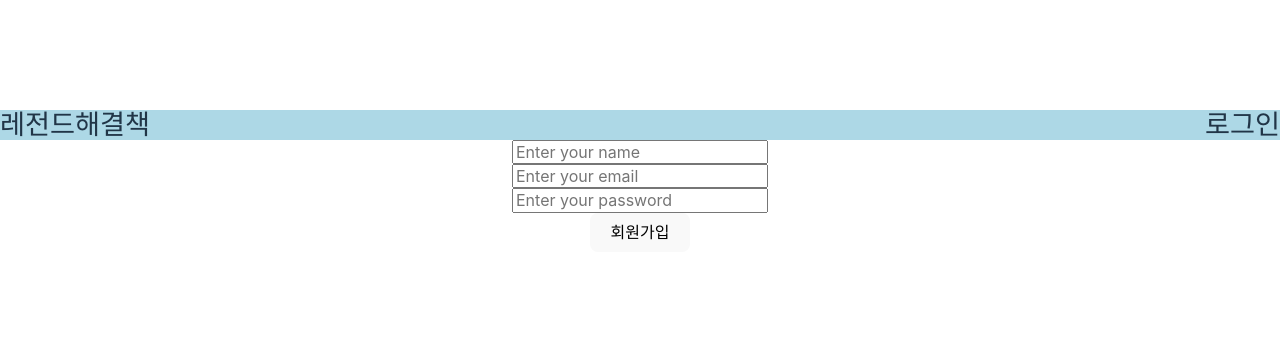
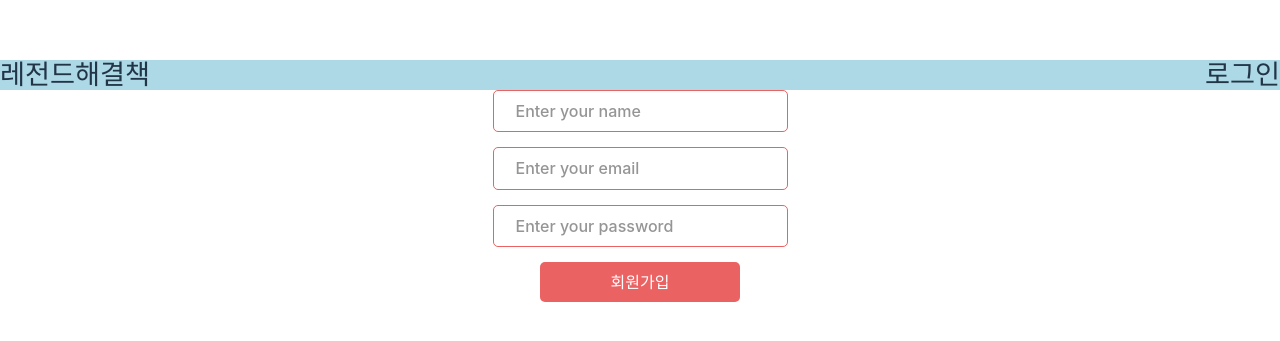
Before and after one commit to uing0ing0/soundweb, a React (Vite) app: page /signup in a window 1280 px wide. Shown: the part 219-560 px from the top of the page. Built offline with nearby package versions, Linux system fonts and the light colour scheme.

Commit message:
component

```diff
--- a/src/pages/signup/SignUp.tsx
+++ b/src/pages/signup/SignUp.tsx
@@ -1,7 +1,10 @@
 import axios from "axios";
 import { useAtom } from "jotai";
+import Button, { ButtonVariant } from "src/atoms/button/Button";
+import Flex from "src/atoms/containers/flex/Flex";
 //import { useNavigate } from "react-router-dom";
 import Navbar from "src/atoms/navbar/Navbar";
+import SearchInput from "src/atoms/searchInput/SearchInput";
 
 import {
   userEmailAtom,
@@ -28,35 +31,38 @@ const Signup = () => {
   return (
     <div className="container">
       <Navbar />
-      <div className="form-container">
-        <input
+      <Flex flexDirection="column" alignItems="center" gap="15px">
+        <Button variant={ButtonVariant.outlined}>
+          <SearchInput
             type="name"
             id="name"
             name="name"
             placeholder="Enter your name"
             onChange={(e) => setUserName(e.target.value)}
           />
-      </div>
-      <div className="form-container">
-        <input
+        </Button>
+        <Button variant={ButtonVariant.outlined}>
+          <SearchInput
             type="email"
             id="email"
             name="email"
             placeholder="Enter your email"
             onChange={(e) => setUserEmail(e.target.value)}
           />
-      </div>
-      <div className="form-container">
-        <input
+        </Button>
+        <Button variant={ButtonVariant.outlined}>
+          <SearchInput
             type="password"
             id="password"
             name="password"
             placeholder="Enter your password"
             onChange={(e) => setUserPassword(e.target.value)}
           />
-      </div>
-
-      <button
+        </Button>
+        <Button
+          width={"200px"}
+          height={"40px"}
+          variant={ButtonVariant.contained}
           type="button"
           onClick={() => {
             handleSignUp();
@@ -64,7 +70,8 @@ const Signup = () => {
           className="form-container"
         >
           회원가입
-      </button>
+        </Button>
+      </Flex>
     </div>
   );
 };
```
Lines whose indentation alone changed are shown as unchanged.
